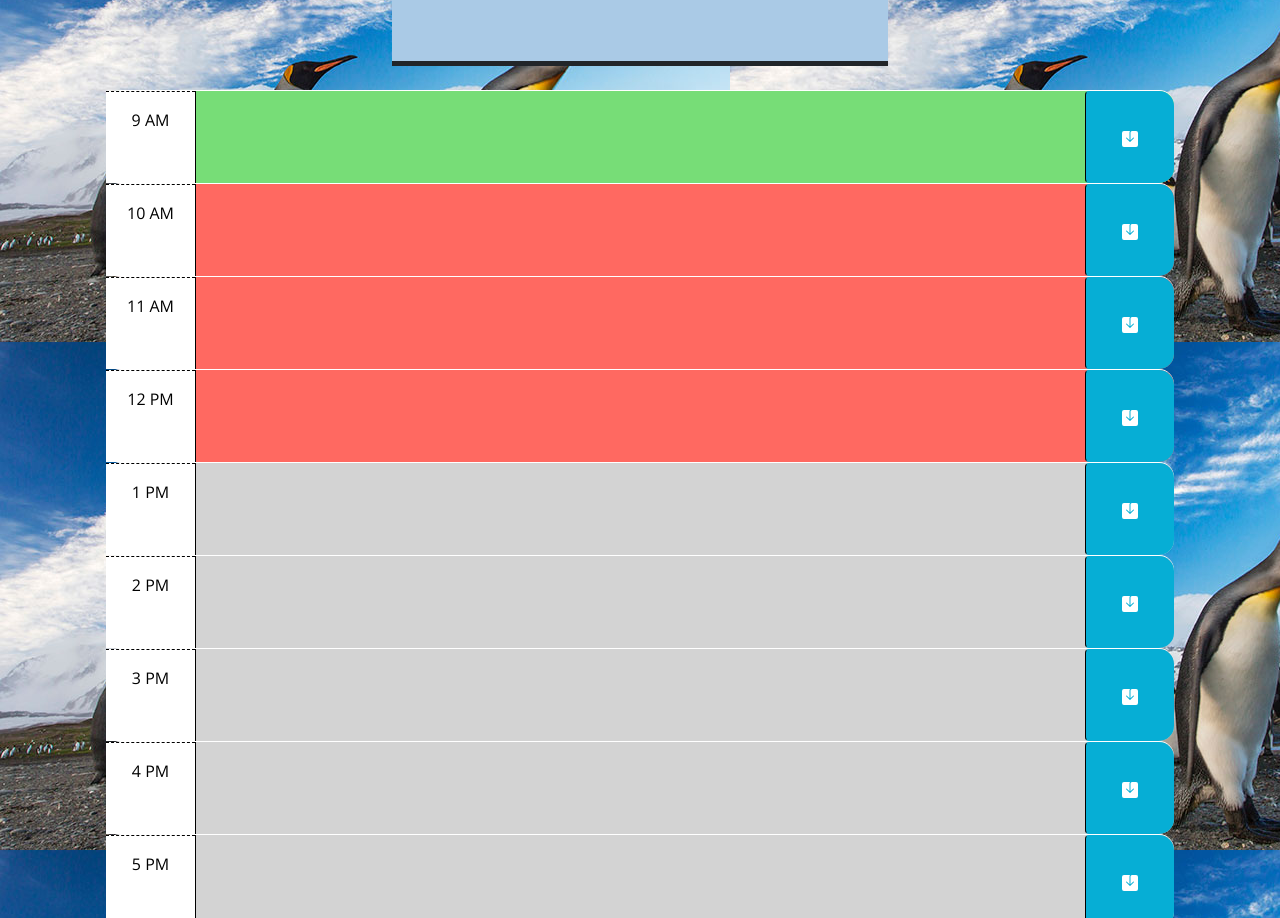
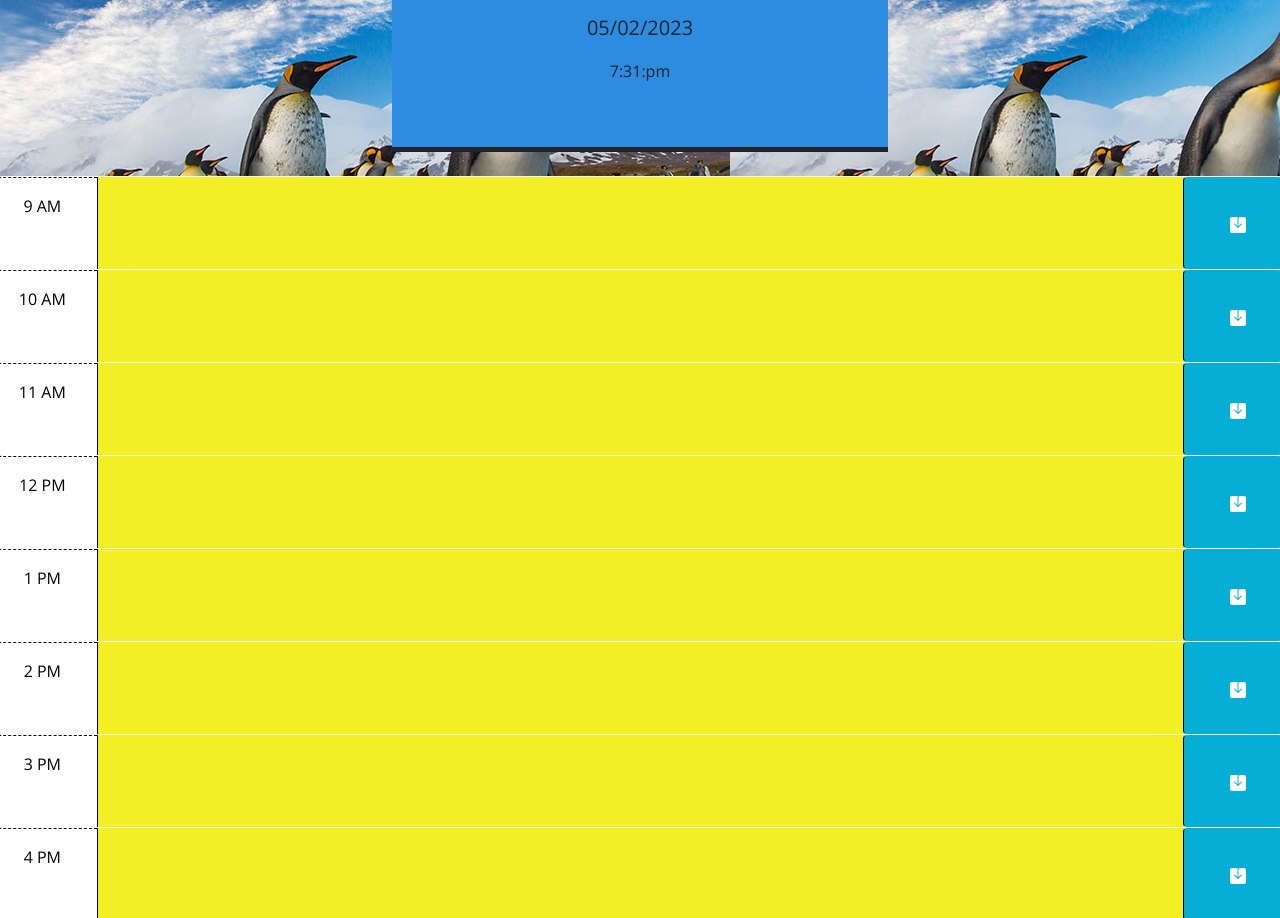
Before and after one commit to kaleikautakaoka/Make-My-Day, a plain HTML site: page index.html in a window 1280 px wide. Shown: the part 166-1084 px from the top of the page. Drawn offline with nearby package versions, Linux system fonts and the light colour scheme.

Commit message:
date and time

```diff
--- a/assets/script.js
+++ b/assets/script.js
@@ -1,53 +1,36 @@
-const saveBtn = document.querySelectorAll(".btn");
-const testBtn = document.getElementById("test-btn");
+$(document).ready(function () {
+  let dateDiv = $("#currentDate");
+  let dateApi = dayjs().format("MM/DD/YYYY");
+  let currentTime = dayjs().format("h:mm:a");
+  let timeDiv = $("#currentTime");
 
+  console.log(dateApi);
+  console.info("ready");
+  dateDiv.text(dateApi);
+  timeDiv.text(currentTime);
+});
 
+// $(".btn").on("click", saveEvent) {
 
-// <!-- Example of a past time block. The "past" class adds a gray background color. -->
-// <div id="hour-9" class="row time-block past">
-//   <div class="col-2 col-md-1 hour text-center py-3">9AM</div>
-//   <label class="text-black">Add your event!</label>
-//   <input class="form-control m-auto" type="text" name="add" />
-//   <button class="btn saveBtn col-2 col-md-1" aria-label="save">
-//     <i class="fas fa-save" aria-hidden="true"></i>
-//   </button>
-// </div>
+//   function saveEvent(e) {
+//     e.preventDefault();
 
-// const addAppointment = document.querySelectorAll('.description');
-// alert('it works');
+//     // $("button").click(function () {
+//     // $(".current").css("color", "orange");
 
-// const dayjs = require('dayjs')
-// //import dayjs from 'dayjs' // ES 2015
-// dayjs().format()
-// dayjs.locale('de') // use locale globally
-// dayjs().locale('de').format() // use locale in a specific instance
+//     // $(".current").addClass("present");
+//     // $(".future").addClass("future");
+//     // $(".past").addClass("past");
 
-// addAppointment.addEventListener('submit', e => {
-//  e.preventDefault();
-//  const list = addAppointment.past.value;
-//  console.log(list);
+//     // $(".current").removeClass("present");
+//     // $(".future").removeClass("future");
+//     // $(".past").removeClass("past");
 
-// });
+//     // });
 
-// Wrap all code that interacts with the DOM in a call to jQuery to ensure that
-// the code isn't run until the browser has finished rendering all the elements
-// in the html.
+// $("textarea").keypress(function (event) {
+//    console.log(event.key);
+//  });
 
-  // TODO: Add a listener for click events on the save button. This code should
-  // use the id in the containing time-block as a key to save the user input in
-  // local storage. HINT: What does `this` reference in the click listener
-  // function? How can DOM traversal be used to get the "hour-x" id of the
-  // time-block containing the button that was clicked? How might the id be
-  // useful when saving the description in local storage?
-  //
-  // TODO: Add code to apply the past, present, or future class to each time
-  // block by comparing the id to the current hour. HINTS: How can the id
-  // attribute of each time-block be used to conditionally add or remove the
-  // past, present, and future classes? How can Day.js be used to get the
-  // current hour in 24-hour time?
-  //
-  // TODO: Add code to get any user input that was saved in localStorage and set
-  // the values of the corresponding textarea elements. HINT: How can the id
-  // attribute of each time-block be used to do this?
-  //
-  // TODO: Add code to display the current date in the header of the page.
+//   };
+//   };
--- a/assets/style.css
+++ b/assets/style.css
@@ -5,7 +5,7 @@ body {
   }
 
   header {
-    background-color: rgb(170, 202, 230);
+    background-color: rgb(45, 140, 223);
     max-width: fit-content;
     display: block;
     margin: auto;
@@ -39,17 +39,17 @@ body {
   }
 
   .past {
-    background-color: #d3d3d3;
+    background-color: #f3ef25;
     color: white;
   }
 
   .future {
-    background-color: #ff6961;
+    background-color: #4666cd;
     color: white;
   }
 
   .present {
-    background-color: #77dd77;
+    background-color: green;
     color: white;
   }
 
--- a/index.html
+++ b/index.html
@@ -3,7 +3,7 @@
   <head>
     <meta charset="UTF-8" />
     <meta name="viewport" content="width=device-width, initial-scale=1.0" />
-    <meta http-equiv="X-UA-Compatible" content="ie=edge" />
+    <!-- <meta http-equiv="X-UA-Compatible" content="ie=edge" /> deprecated -->
     <link
       rel="stylesheet"
       href="https://cdn.jsdelivr.net/npm/bootstrap@5.1.3/dist/css/bootstrap.min.css"
@@ -26,63 +26,29 @@
     <header class="p-5 mb-4 border-5 border-bottom border-dark text-center header">
       <h1 class="display-3">Make My Day</h1>
       <p class="lead">A Calender For Scheduling Events</p>
-      <p id="currentDay" class="lead"></p>
+      <p id="currentDate" class="lead"></p>
+      <p id="currentTime" class="timeClass"></p>
     </header>
-    <div class="container-lg px-5">
-      <!-- Use class for "past", "present", and "future" to apply styles to the
-        time-block divs accordingly. The javascript will need to do this by
-        adding/removing these classes on each div by comparing the hour in the
-        id to the current hour. The html provided below is meant to be an example
-        demonstrating how the css provided can be leveraged to create the
-        desired layout and colors. The html below should be removed or updated
-        in the finished product. Remember to delete this comment once the
-        code is implemented.
-        -->
+
+    <form id="form">
+      <!-- <input type="text" class="input" id="input" />
+    <div class="container-lg px-5"> -->
   <!--Current hour-->
-      <div id="hour-9" class="row time-block present">
-        <div class="col-2 col-md-1 hour text-center py-3" placeholder="Enter Text Here">9 AM</div>
-        <textarea class="col-8 col-md-10 description" rows="3"> </textarea>
-        <button class="btn saveBtn col-2 col-md-1" aria-label="save">
-          <svg xmlns="http://www.w3.org/2000/svg" width="16" height="16" fill="currentColor" class="bi bi-save-fill" viewBox="0 0 16 16">
-            <path d="M8.5 1.5A1.5 1.5 0 0 1 10 0h4a2 2 0 0 1 2 2v12a2 2 0 0 1-2 2H2a2 2 0 0 1-2-2V2a2 2 0 0 1 2-2h6c-.314.418-.5.937-.5 1.5v7.793L4.854 6.646a.5.5 0 1 0-.708.708l3.5 3.5a.5.5 0 0 0 .708 0l3.5-3.5a.5.5 0 0 0-.708-.708L8.5 9.293V1.5z"/>
-          </svg>
-        </button>
-      </div>
- <!--Future Events-->
-      <div id="hour-10" class="row time-block future">
-        <div class="col-2 col-md-1 hour text-center py-3" placeholder="Enter Text Here">10 AM</div>
-        <textarea class="col-8 col-md-10 description" rows="3"> </textarea>
-        <button class="btn saveBtn col-2 col-md-1" aria-label="save">
+      <div id="hour-9" class="row time-block past">
+        <div class="col-2 col-md-1 hour text-center py-3">9 AM</div>
+        <textarea class="col-8 col-md-10 description" id="text" rows="3"> </textarea>
+        <button class="btn saveBtn col-2 col-md-1" aria-label="save" value="form">
           <svg xmlns="http://www.w3.org/2000/svg" width="16" height="16" fill="currentColor" class="bi bi-save-fill" viewBox="0 0 16 16">
             <path d="M8.5 1.5A1.5 1.5 0 0 1 10 0h4a2 2 0 0 1 2 2v12a2 2 0 0 1-2 2H2a2 2 0 0 1-2-2V2a2 2 0 0 1 2-2h6c-.314.418-.5.937-.5 1.5v7.793L4.854 6.646a.5.5 0 1 0-.708.708l3.5 3.5a.5.5 0 0 0 .708 0l3.5-3.5a.5.5 0 0 0-.708-.708L8.5 9.293V1.5z"/>
           </svg>
         </button>
       </div>
 
-      <div id="hour-11" class="row time-block future">
-        <div class="col-2 col-md-1 hour text-center py-3" placeholder="Enter Text Here">11 AM</div>
+ <!--Future Events-->
+      <div id="hour-10" class="row time-block past">
+        <div class="col-2 col-md-1 hour text-center py-3">10 AM</div>
         <textarea class="col-8 col-md-10 description" rows="3"> </textarea>
-        <button class="btn saveBtn col-2 col-md-1" aria-label="save">
-          <svg xmlns="http://www.w3.org/2000/svg" width="16" height="16" fill="currentColor" class="bi bi-save-fill" viewBox="0 0 16 16">
-            <path d="M8.5 1.5A1.5 1.5 0 0 1 10 0h4a2 2 0 0 1 2 2v12a2 2 0 0 1-2 2H2a2 2 0 0 1-2-2V2a2 2 0 0 1 2-2h6c-.314.418-.5.937-.5 1.5v7.793L4.854 6.646a.5.5 0 1 0-.708.708l3.5 3.5a.5.5 0 0 0 .708 0l3.5-3.5a.5.5 0 0 0-.708-.708L8.5 9.293V1.5z"/>
-          </svg>
-        </button>
-      </div>
-
-      <div id="hour-9" class="row time-block future">
-        <div class="col-2 col-md-1 hour text-center py-3" placeholder="Enter Text Here">12 PM</div>
-        <textarea class="col-8 col-md-10 description" rows="3"> </textarea>
-        <button class="btn saveBtn col-2 col-md-1" aria-label="save">
-          <svg xmlns="http://www.w3.org/2000/svg" width="16" height="16" fill="currentColor" class="bi bi-save-fill" viewBox="0 0 16 16">
-            <path d="M8.5 1.5A1.5 1.5 0 0 1 10 0h4a2 2 0 0 1 2 2v12a2 2 0 0 1-2 2H2a2 2 0 0 1-2-2V2a2 2 0 0 1 2-2h6c-.314.418-.5.937-.5 1.5v7.793L4.854 6.646a.5.5 0 1 0-.708.708l3.5 3.5a.5.5 0 0 0 .708 0l3.5-3.5a.5.5 0 0 0-.708-.708L8.5 9.293V1.5z"/>
-          </svg>
-        </button>
-      </div>
-<!--Past Events-->
-      <div id="hour-10" class="row time-block past">
-        <div class="col-2 col-md-1 hour text-center py-3" placeholder="Enter Text Here">1 PM</div>
-        <textarea class="col-8 col-md-10 description" rows="3"> </textarea>
-        <button class="btn saveBtn col-2 col-md-1" aria-label="save">
+        <button class="btn saveBtn col-2 col-md-1" aria-label="save" value="form">
           <svg xmlns="http://www.w3.org/2000/svg" width="16" height="16" fill="currentColor" class="bi bi-save-fill" viewBox="0 0 16 16">
             <path d="M8.5 1.5A1.5 1.5 0 0 1 10 0h4a2 2 0 0 1 2 2v12a2 2 0 0 1-2 2H2a2 2 0 0 1-2-2V2a2 2 0 0 1 2-2h6c-.314.418-.5.937-.5 1.5v7.793L4.854 6.646a.5.5 0 1 0-.708.708l3.5 3.5a.5.5 0 0 0 .708 0l3.5-3.5a.5.5 0 0 0-.708-.708L8.5 9.293V1.5z"/>
           </svg>
@@ -90,9 +56,9 @@
       </div>
 
       <div id="hour-11" class="row time-block past">
-        <div class="col-2 col-md-1 hour text-center py-3" placeholder="Enter Text Here">2 PM</div>
+        <div class="col-2 col-md-1 hour text-center py-3">11 AM</div>
         <textarea class="col-8 col-md-10 description" rows="3"> </textarea>
-        <button class="btn saveBtn col-2 col-md-1" aria-label="save">
+        <button class="btn saveBtn col-2 col-md-1" aria-label="save" value="form">
           <svg xmlns="http://www.w3.org/2000/svg" width="16" height="16" fill="currentColor" class="bi bi-save-fill" viewBox="0 0 16 16">
             <path d="M8.5 1.5A1.5 1.5 0 0 1 10 0h4a2 2 0 0 1 2 2v12a2 2 0 0 1-2 2H2a2 2 0 0 1-2-2V2a2 2 0 0 1 2-2h6c-.314.418-.5.937-.5 1.5v7.793L4.854 6.646a.5.5 0 1 0-.708.708l3.5 3.5a.5.5 0 0 0 .708 0l3.5-3.5a.5.5 0 0 0-.708-.708L8.5 9.293V1.5z"/>
           </svg>
@@ -100,9 +66,40 @@
       </div>
 
       <div id="hour-9" class="row time-block past">
-        <div class="col-2 col-md-1 hour text-center py-3" placeholder="Enter Text Here">3 PM</div>
+        <div class="col-2 col-md-1 hour text-center py-3">12 PM</div>
         <textarea class="col-8 col-md-10 description" rows="3"> </textarea>
-        <button class="btn saveBtn col-2 col-md-1" aria-label="save">
+        <button class="btn saveBtn col-2 col-md-1" aria-label="save" value="form">
+          <svg xmlns="http://www.w3.org/2000/svg" width="16" height="16" fill="currentColor" class="bi bi-save-fill" viewBox="0 0 16 16">
+            <path d="M8.5 1.5A1.5 1.5 0 0 1 10 0h4a2 2 0 0 1 2 2v12a2 2 0 0 1-2 2H2a2 2 0 0 1-2-2V2a2 2 0 0 1 2-2h6c-.314.418-.5.937-.5 1.5v7.793L4.854 6.646a.5.5 0 1 0-.708.708l3.5 3.5a.5.5 0 0 0 .708 0l3.5-3.5a.5.5 0 0 0-.708-.708L8.5 9.293V1.5z"/>
+          </svg>
+        </button>
+      </div>
+
+<!--Past Events-->
+      <div id="hour-10" class="row time-block past">
+        <div class="col-2 col-md-1 hour text-center py-3">1 PM</div>
+        <textarea class="col-8 col-md-10 description" rows="3"> </textarea>
+        <button class="btn saveBtn col-2 col-md-1" aria-label="save" value="form">
+          <svg xmlns="http://www.w3.org/2000/svg" width="16" height="16" fill="currentColor" class="bi bi-save-fill" viewBox="0 0 16 16">
+            <path d="M8.5 1.5A1.5 1.5 0 0 1 10 0h4a2 2 0 0 1 2 2v12a2 2 0 0 1-2 2H2a2 2 0 0 1-2-2V2a2 2 0 0 1 2-2h6c-.314.418-.5.937-.5 1.5v7.793L4.854 6.646a.5.5 0 1 0-.708.708l3.5 3.5a.5.5 0 0 0 .708 0l3.5-3.5a.5.5 0 0 0-.708-.708L8.5 9.293V1.5z"/>
+          </svg>
+        </button>
+      </div>
+
+      <div id="hour-11" class="row time-block past">
+        <div class="col-2 col-md-1 hour text-center py-3">2 PM</div>
+        <textarea class="col-8 col-md-10 description" rows="3"> </textarea>
+        <button class="btn saveBtn col-2 col-md-1" aria-label="save" value="form">
+          <svg xmlns="http://www.w3.org/2000/svg" width="16" height="16" fill="currentColor" class="bi bi-save-fill" viewBox="0 0 16 16">
+            <path d="M8.5 1.5A1.5 1.5 0 0 1 10 0h4a2 2 0 0 1 2 2v12a2 2 0 0 1-2 2H2a2 2 0 0 1-2-2V2a2 2 0 0 1 2-2h6c-.314.418-.5.937-.5 1.5v7.793L4.854 6.646a.5.5 0 1 0-.708.708l3.5 3.5a.5.5 0 0 0 .708 0l3.5-3.5a.5.5 0 0 0-.708-.708L8.5 9.293V1.5z"/>
+          </svg>
+        </button>
+      </div>
+
+      <div id="hour-9" class="row time-block past">
+        <div class="col-2 col-md-1 hour text-center py-3">3 PM</div>
+        <textarea class="col-8 col-md-10 description" rows="3"> </textarea>
+        <button class="btn saveBtn col-2 col-md-1" aria-label="save" value="form">
           <svg xmlns="http://www.w3.org/2000/svg" width="16" height="16" fill="currentColor" class="bi bi-save-fill" viewBox="0 0 16 16">
             <path d="M8.5 1.5A1.5 1.5 0 0 1 10 0h4a2 2 0 0 1 2 2v12a2 2 0 0 1-2 2H2a2 2 0 0 1-2-2V2a2 2 0 0 1 2-2h6c-.314.418-.5.937-.5 1.5v7.793L4.854 6.646a.5.5 0 1 0-.708.708l3.5 3.5a.5.5 0 0 0 .708 0l3.5-3.5a.5.5 0 0 0-.708-.708L8.5 9.293V1.5z"/>
           </svg>
@@ -111,8 +108,8 @@
 
       <div id="hour-10" class="row time-block past">
         <div class="col-2 col-md-1 hour text-center py-3">4 PM</div>
-        <textarea class="col-8 col-md-10 description" rows="3" placeholder="Enter Text Here"> </textarea>
-        <button class="btn saveBtn col-2 col-md-1" aria-label="save">
+        <textarea class="col-8 col-md-10 description" rows="3"> </textarea>
+        <button class="btn saveBtn col-2 col-md-1" aria-label="save" value="form">
           <svg xmlns="http://www.w3.org/2000/svg" width="16" height="16" fill="currentColor" class="bi bi-save-fill" viewBox="0 0 16 16">
             <path d="M8.5 1.5A1.5 1.5 0 0 1 10 0h4a2 2 0 0 1 2 2v12a2 2 0 0 1-2 2H2a2 2 0 0 1-2-2V2a2 2 0 0 1 2-2h6c-.314.418-.5.937-.5 1.5v7.793L4.854 6.646a.5.5 0 1 0-.708.708l3.5 3.5a.5.5 0 0 0 .708 0l3.5-3.5a.5.5 0 0 0-.708-.708L8.5 9.293V1.5z"/>
           </svg>
@@ -121,21 +118,17 @@
 
       <div id="hour-11" class="row time-block past">
         <div class="col-2 col-md-1 hour text-center py-3">5 PM</div>
-        <textarea class="col-8 col-md-10 description" rows="3" placeholder="Enter Text Here"> </textarea>
-        <button class="btn saveBtn col-2 col-md-1" aria-label="save">
+        <textarea class="col-8 col-md-10 description" rows="3"> </textarea>
+        <button class="btn saveBtn col-2 col-md-1" aria-label="save" value="form">
           <svg xmlns="http://www.w3.org/2000/svg" width="16" height="16" fill="currentColor" class="bi bi-save-fill" viewBox="0 0 16 16">
             <path d="M8.5 1.5A1.5 1.5 0 0 1 10 0h4a2 2 0 0 1 2 2v12a2 2 0 0 1-2 2H2a2 2 0 0 1-2-2V2a2 2 0 0 1 2-2h6c-.314.418-.5.937-.5 1.5v7.793L4.854 6.646a.5.5 0 1 0-.708.708l3.5 3.5a.5.5 0 0 0 .708 0l3.5-3.5a.5.5 0 0 0-.708-.708L8.5 9.293V1.5z"/>
           </svg>
         </button>
       </div>
+    </form>
 
     <script src="https://code.jquery.com/jquery-3.4.1.min.js"></script>
-    <script
-      src="https://cdn.jsdelivr.net/npm/dayjs@1.11.3/dayjs.min.js"
-      integrity="sha256-iu/zLUB+QgISXBLCW/mcDi/rnf4m4uEDO0wauy76x7U="
-      crossorigin="anonymous"
-    ></script>
-
+    <script src="https://cdn.jsdelivr.net/npm/dayjs@1/dayjs.min.js"></script>
     <script src="./assets/script.js"></script>
   </body>
 </html>
```
Also changed, not shown: 2 other files.
